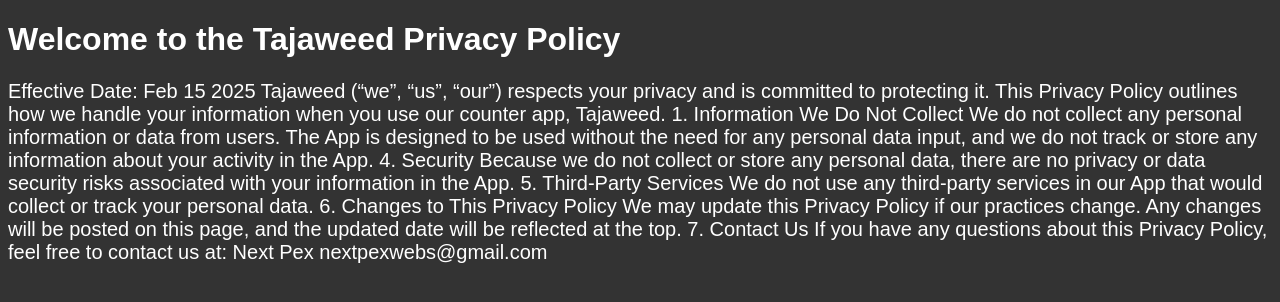
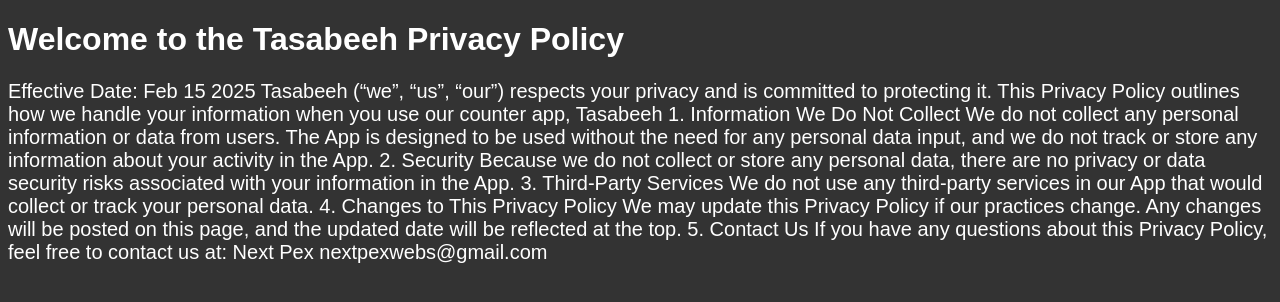
Before and after one commit to iWakeWebsites/iWakeWebsites.github.io, a plain HTML site: page index.html in a window 1280 px wide. Drawn offline with Linux system fonts and the light colour scheme.

Commit message:
Change app name

```diff
--- a/index.html
+++ b/index.html
@@ -7,25 +7,25 @@
     <title>Privacy Policy</title>
 </head>
 <body>
-    <h1 id = "tit">Welcome to the Tajaweed Privacy Policy</h1>
+    <h1 id = "tit">Welcome to the Tasabeeh Privacy Policy</h1>
     <p id = "para">
       Effective Date: Feb 15 2025
 
-Tajaweed (“we”, “us”, “our”) respects your privacy and is committed to protecting it. This Privacy Policy outlines how we handle your information when you use our counter app, Tajaweed.
+Tasabeeh (“we”, “us”, “our”) respects your privacy and is committed to protecting it. This Privacy Policy outlines how we handle your information when you use our counter app, Tasabeeh
 
 1. Information We Do Not Collect
 We do not collect any personal information or data from users. The App is designed to be used without the need for any personal data input, and we do not track or store any information about your activity in the App.
 
-4. Security
+2. Security
 Because we do not collect or store any personal data, there are no privacy or data security risks associated with your information in the App.
 
-5. Third-Party Services
+3. Third-Party Services
 We do not use any third-party services in our App that would collect or track your personal data.
 
-6. Changes to This Privacy Policy
+4. Changes to This Privacy Policy
 We may update this Privacy Policy if our practices change. Any changes will be posted on this page, and the updated date will be reflected at the top.
 
-7. Contact Us
+5. Contact Us
 If you have any questions about this Privacy Policy, feel free to contact us at:
 
 Next Pex
```
